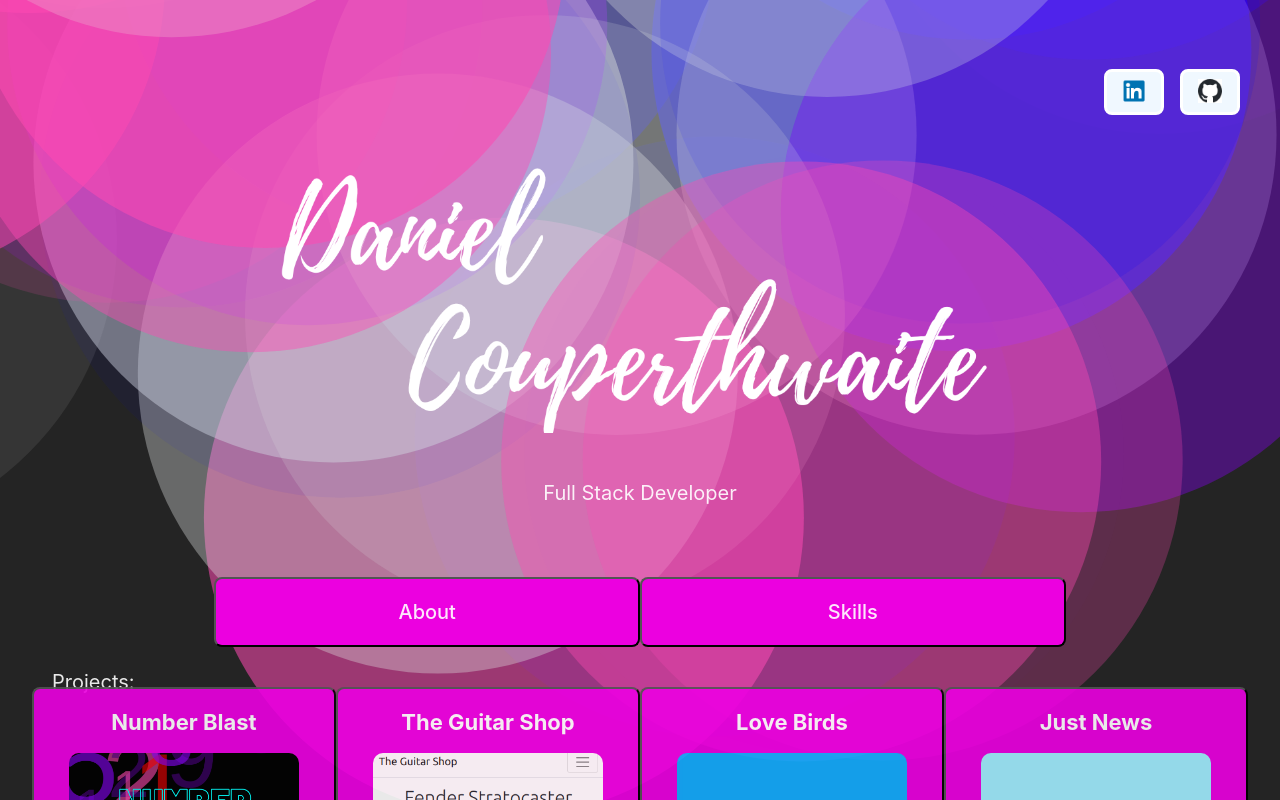
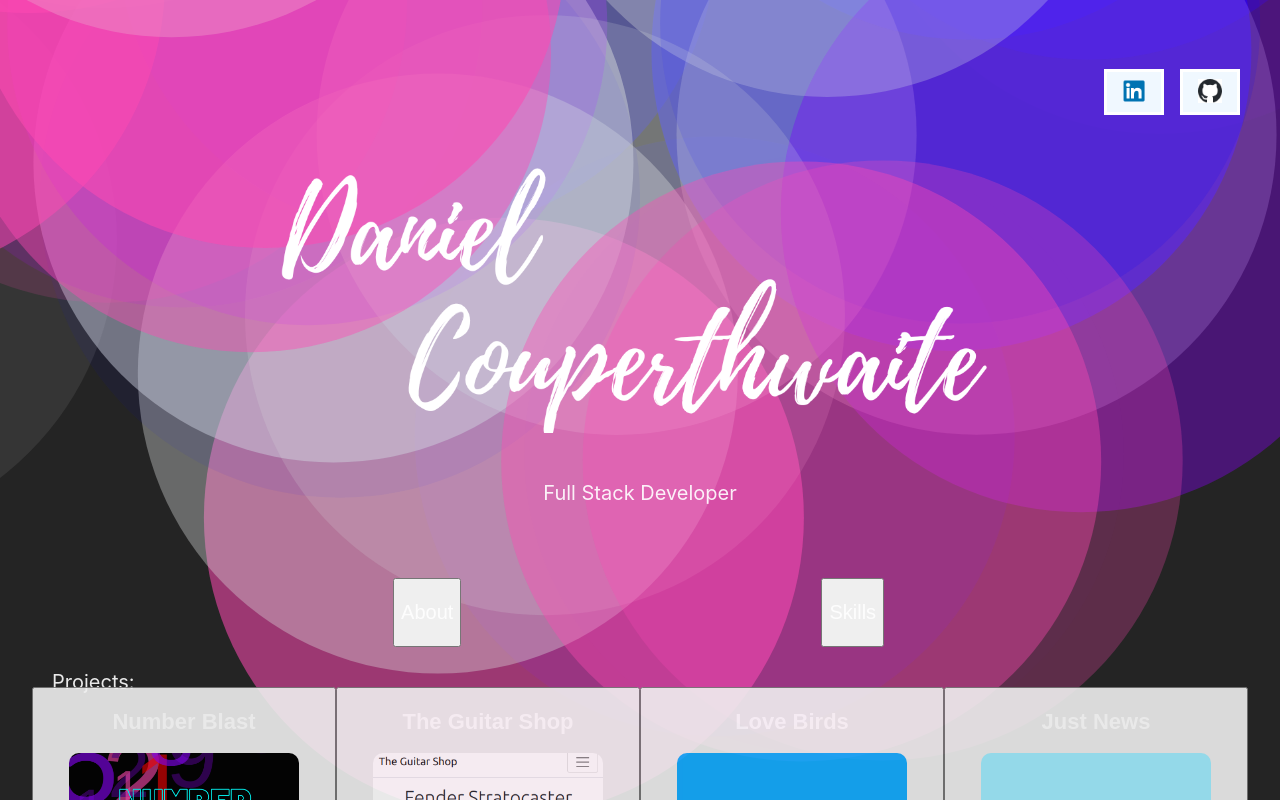
Before and after one commit to DanielCouperthwaite/urban-health, a React (Vite) app: page /home in a window 1280 px wide. Shown: the top 800 px of the page. Built offline with nearby package versions, Linux system fonts and the light colour scheme.

Commit message:
alter project spacing

```diff
--- a/src/index.css
+++ b/src/index.css
@@ -40,14 +40,11 @@ h2 {
   font-size: 22px;
 }
 
-button {
+/* button {
   border-radius: 8px;
-  /* padding: 0.3em 0.3em; */
   font-size: 1em;
   font-weight: 500;
   font-family: inherit;
-  /* background-color: #fd02e8; */
-  /* background-color: #ee00da; */
   background-color: #ec00e0;
   cursor: pointer;
   transition: border-color 0.25s;
@@ -56,7 +53,7 @@ button {
   width: 100%;
   max-width: 100%;
   opacity: 1;
-}
+} */
 button:hover {
   opacity: 0.6;
 }
```
